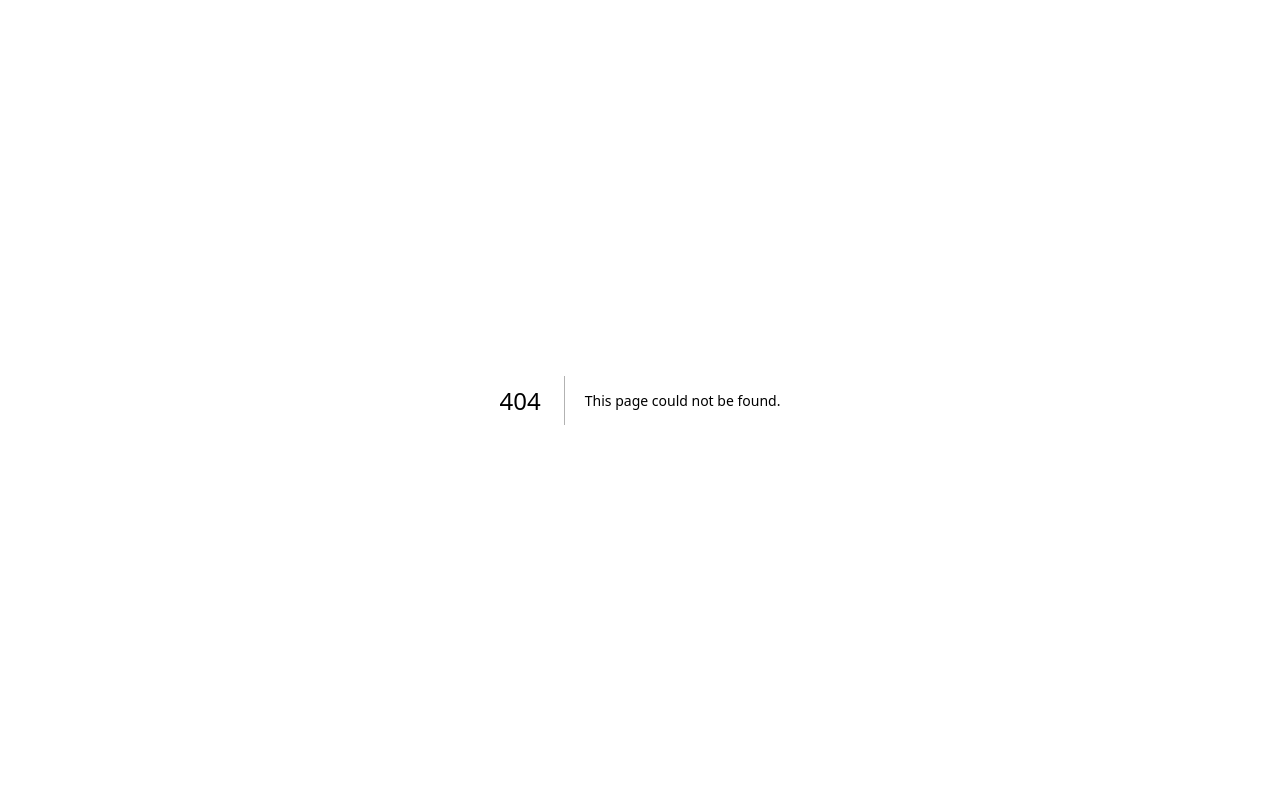
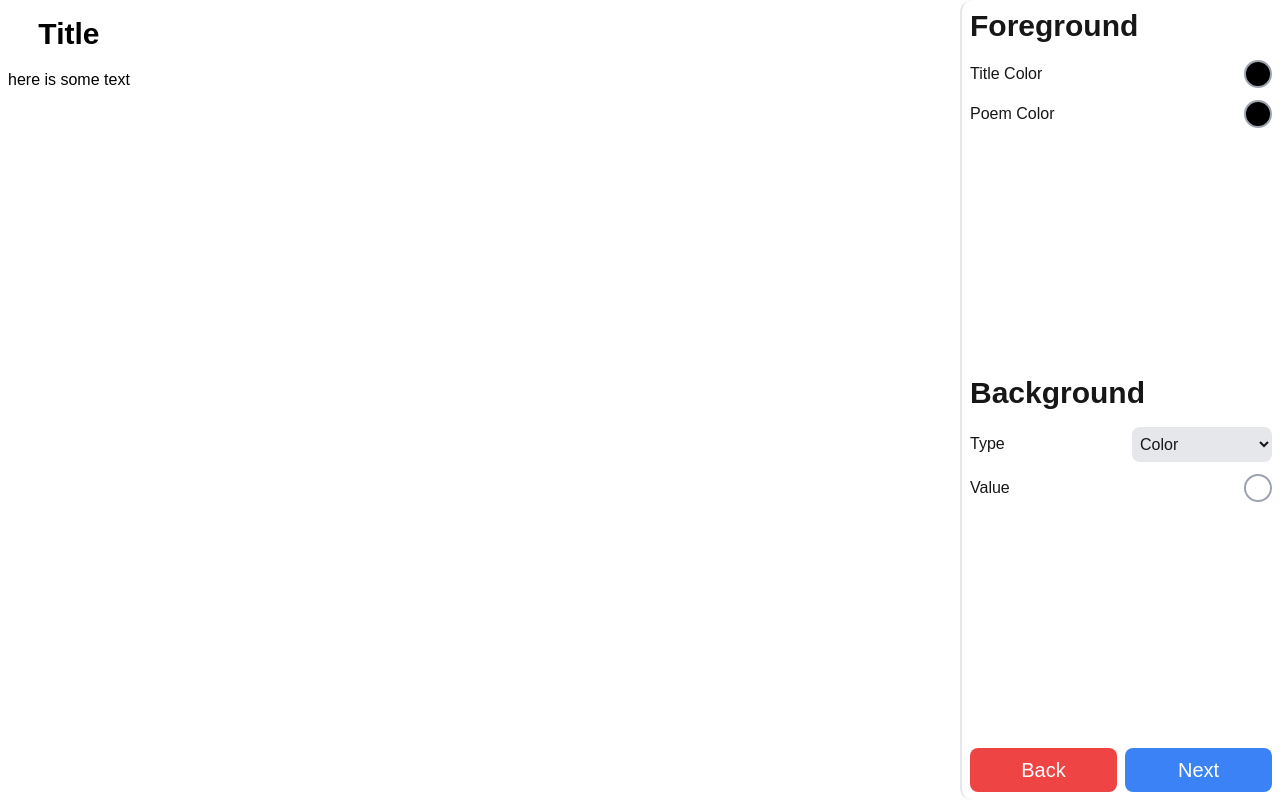
Before and after one commit to turtledev65/Poem-Maker, a Next.js app: page /poem/create/appearance in a window 1280 px wide. Before the commit this address had no page. Built offline with nearby package versions, Linux system fonts and the light colour scheme.

Commit message:
Rename the background page to appearance

```diff
--- a/src/app/poem/create/actions.ts
+++ b/src/app/poem/create/actions.ts
@@ -24,7 +24,7 @@ export async function editPoemData(formData: FormData) {
     const cookieStore = await cookies();
     cookieStore.set("new-poem", JSON.stringify(newPoem));
 
-    redirect("/poem/create/background");
+    redirect("/poem/create/appearance");
   }
 }
 
--- a/src/app/poem/create/background/page.tsx
+++ b/src/app/poem/create/appearance/page.tsx
@@ -8,12 +8,12 @@ import { useContext } from "react";
 import BaseBackground from "../../_components/background";
 import BasePoem from "../../_components/poem";
 
-const BackgroundPage = () => {
+const AppearancePage = () => {
   return (
     <main>
       <AppearanceProvider>
         <Background />
-        <div className="flex">
+        <div className="flex p-2">
           <Poem />
         </div>
         <Sidebar />
@@ -21,7 +21,7 @@ const BackgroundPage = () => {
     </main>
   );
 };
-export default BackgroundPage;
+export default AppearancePage;
 
 const Background = () => {
   const { appearance } = useContext(AppearanceContext);
```
Also changed, not shown: src/app/poem/create/appearance/_components/color-picker.tsx (renamed from src/app/poem/create/background/_components/color-picker.tsx), src/app/poem/create/appearance/_components/sidebar/background-settings.tsx (renamed from src/app/poem/create/background/_components/sidebar/background-settings.tsx), src/app/poem/create/appearance/_components/sidebar/color-settings.tsx (renamed from src/app/poem/create/background/_components/sidebar/color-settings.tsx), src/app/poem/create/appearance/_components/sidebar/foreground-settings.tsx (renamed from src/app/poem/create/background/_components/sidebar/foreground-settings.tsx), src/app/poem/create/appearance/_components/sidebar/index.tsx (renamed from src/app/poem/create/background/_components/sidebar/index.tsx), src/app/poem/create/appearance/_components/sidebar/linear-gradient-settings.tsx (renamed from src/app/poem/create/background/_components/sidebar/linear-gradient-settings.tsx), src/app/poem/create/appearance/_components/sidebar/radial-gradient-settings.tsx (renamed from src/app/poem/create/background/_components/sidebar/radial-gradient-settings.tsx), src/app/poem/create/appearance/_components/value-list.tsx (renamed from src/app/poem/create/background/_components/value-list.tsx), src/app/poem/create/appearance/_providers/appearance-provider.tsx (renamed from src/app/poem/create/background/_providers/appearance-provider.tsx).
